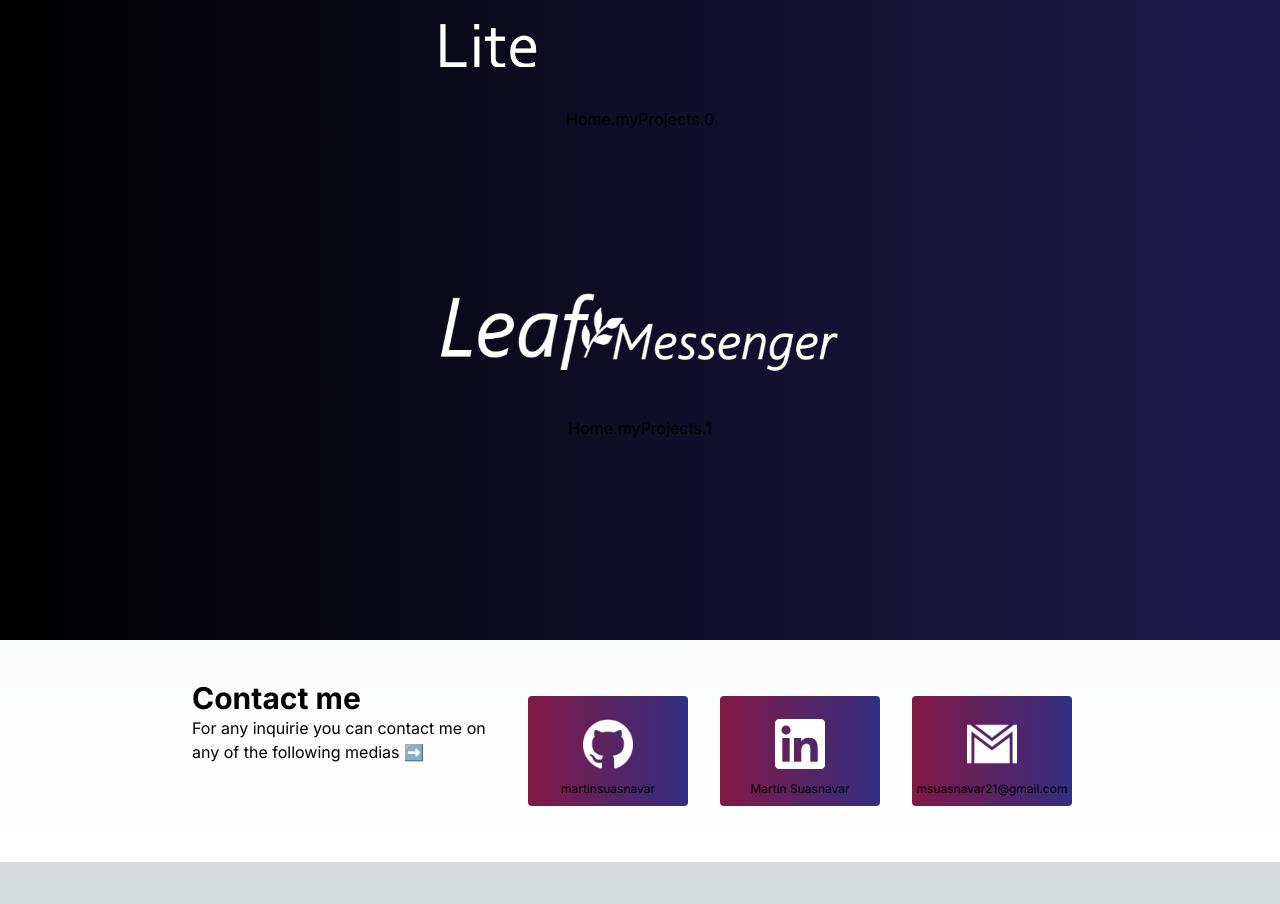
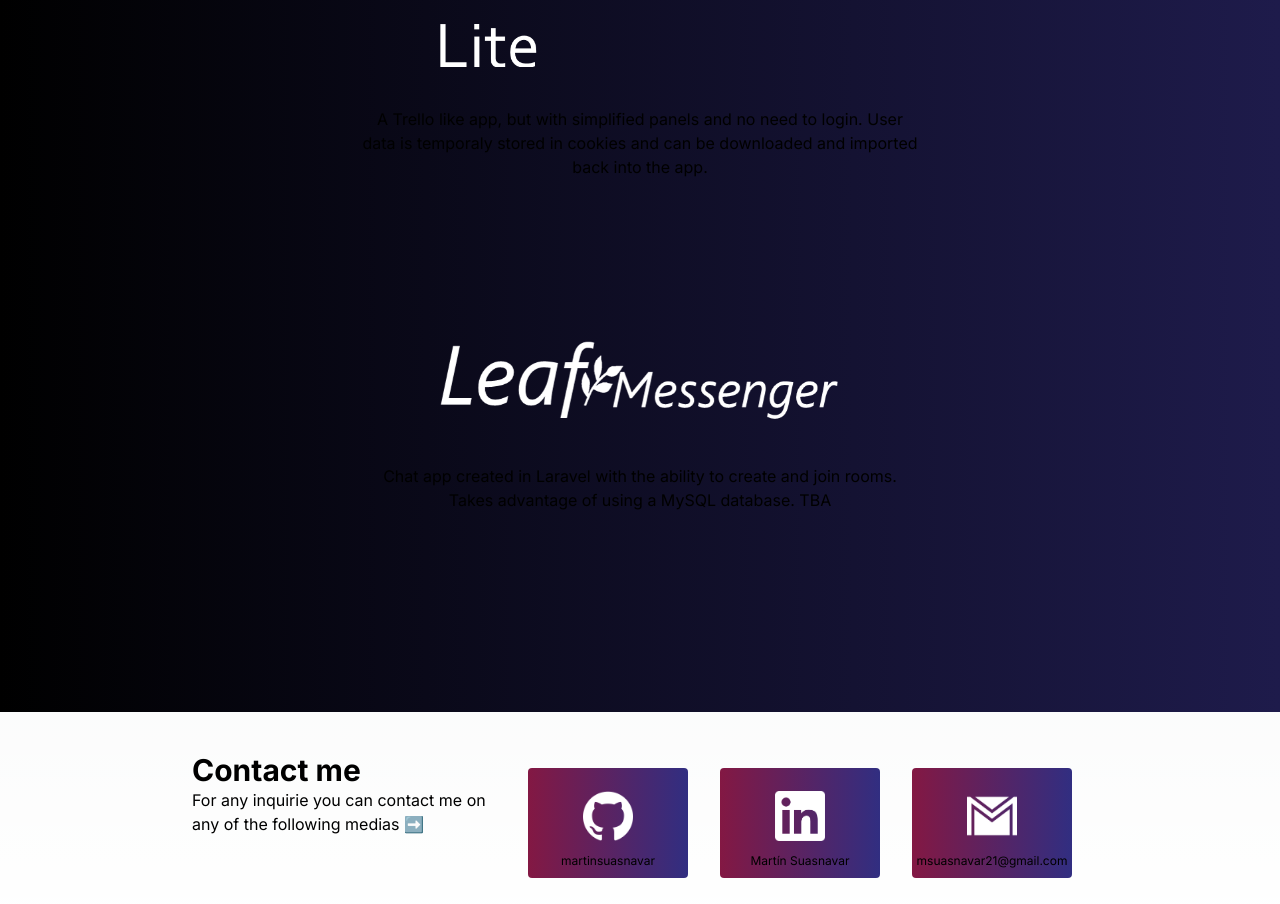
Before and after one commit to martinsuasnavar/portfolio, a Next.js app: page /en in a window 1280 px wide. Shown: the part 1648-2552 px from the top of the page. Before the commit the page ends 2510 px from the top, so only its background shows below. Built offline with nearby package versions, Linux system fonts and the light colour scheme.

Commit message:
Update json and page.tsx

```diff
--- a/content/es.json
+++ b/content/es.json
@@ -4,12 +4,12 @@
         "presentationCards": {
             "intro": "Una breve intro...",
             "techdetails": "Detalles técnicos",
-            "myProjects": "Mis projectos"
+            "myProjects": "Mis proyectos"
         },
         "introParagraphs": {
             "0": "¡Buenas! Mi nombre es Martín",
-            "1": "Hace mucho tiempo, cuando tenia 16 años, obtuve mi primera experiencia programando ya que tenia que modificar videojuegos en Unity3D a través del lenguaje C#",
-            "2": "Decidí probarme a mi mismo en un mayor desafió entrando en el mundo de la programación web. Desde 2023 anduve desarrollando sitios web por mi cuenta, primero enfocandome en la interfaz pero con el tiempo también desarrolle APIs y funciones relacionadas con el servidor."
+            "1": "Hace mucho tiempo, cuando tenía 16 años, obtuvé mi primera experiencia programando al tener que modificar videojuegos en Unity3D por medio del lenguaje C#",
+            "2": "Decidí probarme a mi mismo en un mayor desafió cuando entré en el mundo del desarollo web. Desde 2023 me dediqué a desarollar sitios web por mi cuenta, primero enfocandome en la interfaz de usuario pero con el paso del tiempo también desarrollé APIs y funciones relacionadas con el servidor."
          },
          "techDetails": {
             "favStack": "Mi stack favorito es",
--- a/src/app/[locale]/page.tsx
+++ b/src/app/[locale]/page.tsx
@@ -23,14 +23,14 @@ export default function Home() {
   const project1: Project = {
     imgSrc: "/project-1.png",
     name: "PanelBoard Lite",
-    description: `${t("myProjects.0")}`,
-    warning: " "
+    description: `${t("myProjects.projectList.0")}`,
+    warning: `${t("myProjects.warning")} https://github.com/martinsuasnavar/panelboard-lite`,
   };
   const project2: Project = {
     imgSrc: "/project-2.png",
     name: "Leaf Messenger",
-    description: `${t("myProjects.1")}`,
-    warning: " "
+    description: `${t("myProjects.projectList.1")} TBA`,
+    warning: `${t("myProjects.warning")} https://github.com/martinsuasnavar/leaf-messenger`,
   };
 
   const projectsArray = [project1, project2];
```
